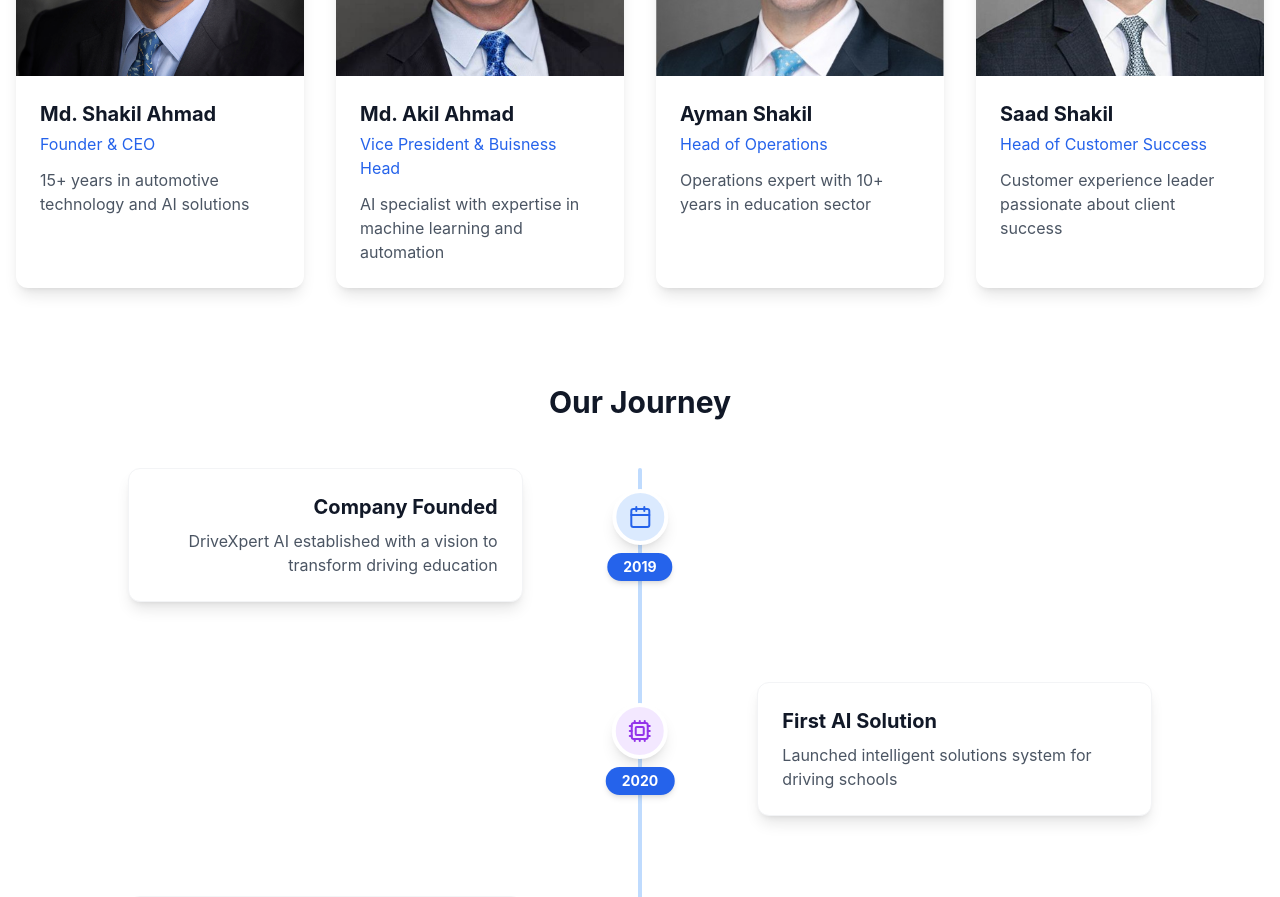
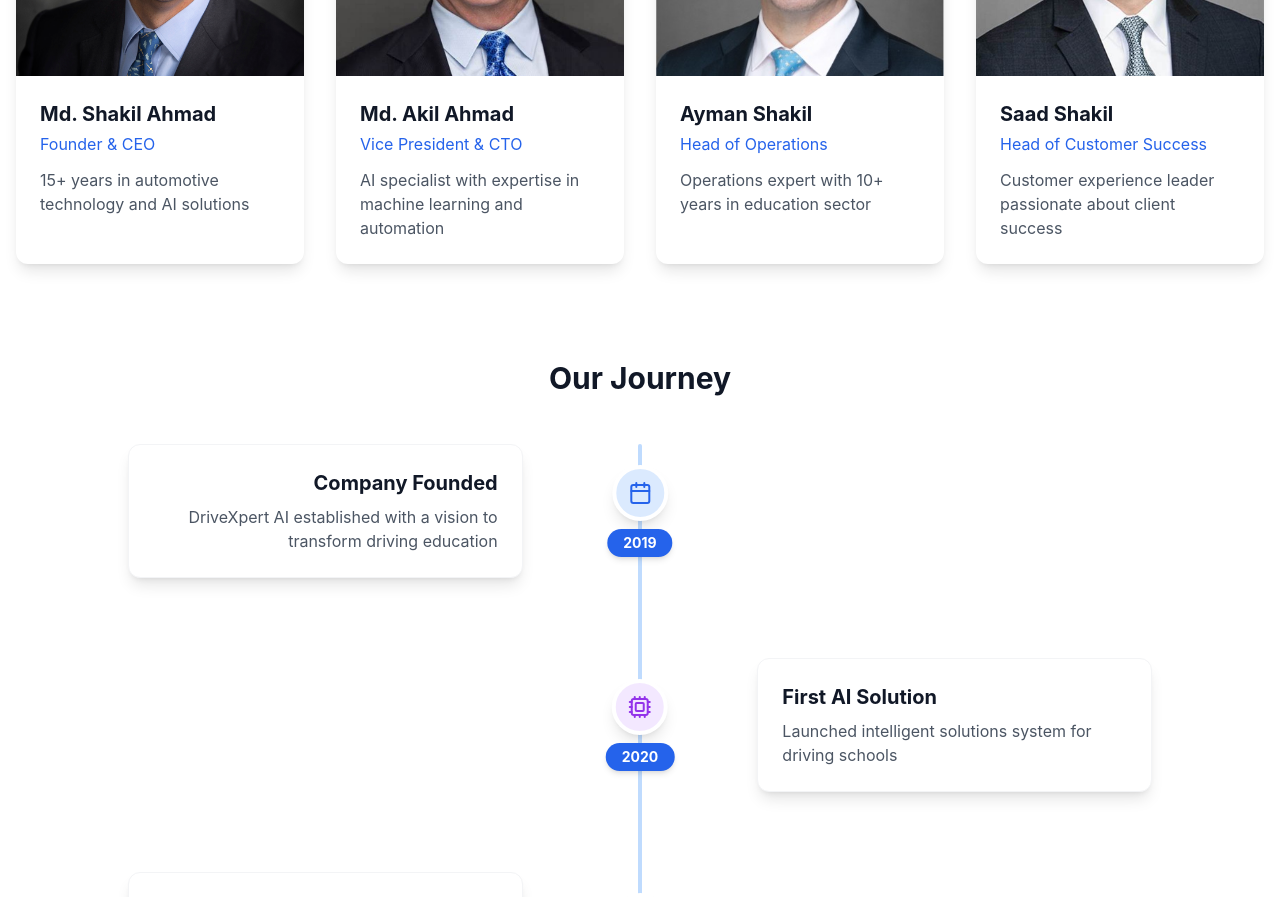
Before and after one commit to Ayman-Shakil192/drivexpert-ai, a React (Vite) app: page / in a window 1280 px wide. Shown: the part 2440-3337 px from the top of the page. Built offline with nearby package versions, Linux system fonts and the light colour scheme.

Commit message:
update data

```diff
--- a/src/components/About.jsx
+++ b/src/components/About.jsx
@@ -106,7 +106,7 @@ const About = () => {
     },
     {
       name: "Md. Akil Ahmad",
-      role: "Vice President & Buisness Head",
+      role: "Vice President & CTO",
       image: lead_two,
       bio: "AI specialist with expertise in machine learning and automation",
       social: { linkedin: "#", twitter: "#" },
```
